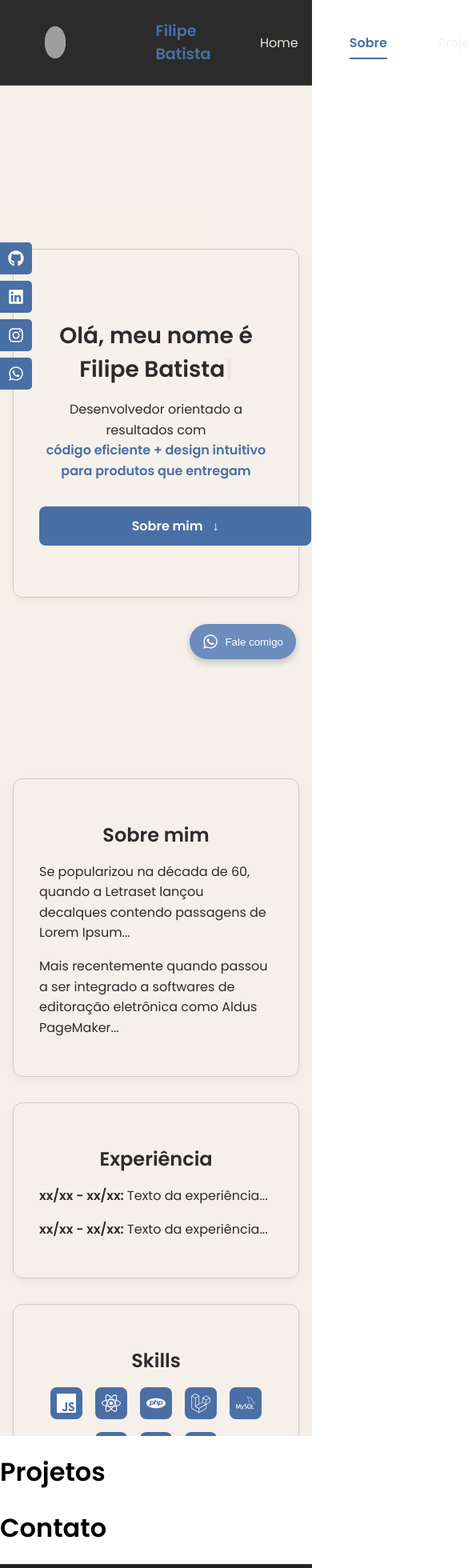
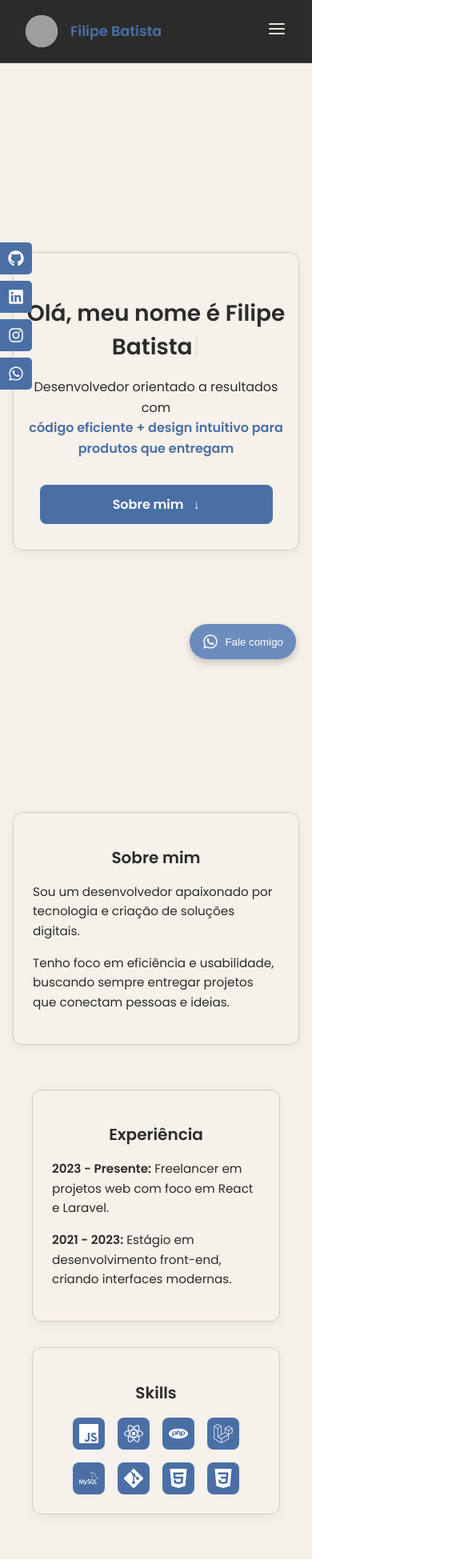
Before and after one commit to FilipeBPDev/portfolio, a React (Vite) app: page / in a window 390 px wide. Shown: the top 1960 px of the page at 80% size, 585 px wide, since content can reach past the window. Built offline with nearby package versions, Linux system fonts and the light colour scheme; grey boxes are pictures that could not be loaded.

Commit message:
improvement/ ajustes responsividade mobile das pages home e about

```diff
--- a/package.json
+++ b/package.json
@@ -10,7 +10,8 @@
     "preview": "vite preview"
   },
   "dependencies": {
-    "framer-motion": "^12.16.0",
+    "framer-motion": "^12.18.1",
+    "lucide-react": "^0.516.0",
     "react": "^19.1.0",
     "react-dom": "^19.1.0",
     "react-icons": "^5.5.0",
--- a/src/components/Navbar/Navbar.jsx
+++ b/src/components/Navbar/Navbar.jsx
@@ -1,10 +1,12 @@
-import { NavLink } from "react-router-dom";
 import { useEffect, useState } from "react";
+import { FiMenu, FiX } from "react-icons/fi";
 import styles from "./Navbar.module.css";
 
 export default function Navbar() {
+  const [activeSection, setActiveSection] = useState("home");
+  const [menuOpen, setMenuOpen] = useState(false);
 
-// Função para alternar tema
+  // Alternar tema
   const toggleTheme = () => {
     const current = document.documentElement.getAttribute("data-theme");
     const newTheme = current === "dark" ? "light" : "dark";
@@ -12,43 +14,45 @@ document.documentElement.setAttribute("data-theme", newTheme);
     localStorage.setItem("theme", newTheme);
   };
 
-// Carrega tema salvo ao iniciar
+  // Carregar tema salvo
   useEffect(() => {
     const savedTheme = localStorage.getItem("theme") || "light";
     document.documentElement.setAttribute("data-theme", savedTheme);
   }, []);
 
-const [activeSection, setActiveSection] = useState("home");
-
-// Função para detectar a seção visível
+  // Detectar seção ativa ao rolar
   useEffect(() => {
     const handleScroll = () => {
-const sections = ['home', 'sobre', 'projetos', 'contato'];
+      const sections = ["home", "sobre", "projetos", "contato"];
       const scrollPosition = window.scrollY + 100;
-
       for (const section of sections) {
         const element = document.getElementById(section);
         if (element) {
           const offsetTop = element.offsetTop;
           const offsetHeight = element.offsetHeight;
-
-if (scrollPosition >= offsetTop && scrollPosition < offsetTop + offsetHeight) { setActiveSection(section); break; } } }
-    }; window.addEventListener('scroll', handleScroll); return ()=> window.removeEventListener('scroll', handleScroll);
+          if (
+            scrollPosition >= offsetTop &&
+            scrollPosition < offsetTop + offsetHeight
+          ) {
+            setActiveSection(section);
+            break;
+          }
+        }
+      }
+    };
+    window.addEventListener("scroll", handleScroll);
+    return () => window.removeEventListener("scroll", handleScroll);
   }, []);
 
-    // ... (mantenha seu toggleTheme e useEffect do tema)
+  // Scroll suave
   const handleSmoothScroll = (e, sectionId) => {
-    e.preventDefault(); // Importante para evitar o "salto"
-    document.getElementById(sectionId)?.scrollIntoView({
-    behavior: 'smooth'
-    });
+    e.preventDefault();
+    setMenuOpen(false);
+    document.getElementById(sectionId)?.scrollIntoView({ behavior: "smooth" });
   };
-
-
 
   return (
     <nav className={styles.navbar}>
-        {/* Lado esquerdo - Logo/Nome */}
       <div className={styles.leftSection}>
         <div className={styles.profilePhoto}>
           <img src="/caminho/para/sua-foto.jpg" alt="Foto de perfil" />
@@ -56,25 +60,37 @@ if (scrollPosition >= offsetTop && scrollPosition < offsetTop + offsetHeight) {
         <div className={styles.name}>Filipe Batista</div>
       </div>
 
-        <div className={styles.rightSection}>
+      <div className={styles.mobileToggle} onClick={() => setMenuOpen(!menuOpen)}>
+        {menuOpen ? <FiX size={24} /> : <FiMenu size={24} />}
+      </div>
+
+      <div className={`${styles.rightSection} ${menuOpen ? styles.showMenu : ""}`}>
         <div className={styles.navLinks}>
-                <a href="#sobre" onClick={(e)=> handleSmoothScroll(e, 'home')}
-                    className={activeSection === 'home' ? styles.active : undefined}
+          <a
+            href="#home"
+            onClick={(e) => handleSmoothScroll(e, "home")}
+            className={activeSection === "home" ? styles.active : undefined}
           >
             Home
           </a>
-                <a href="#sobre" onClick={(e)=> handleSmoothScroll(e, 'sobre')}
-                    className={activeSection === 'sobre' ? styles.active : undefined}
+          <a
+            href="#sobre"
+            onClick={(e) => handleSmoothScroll(e, "sobre")}
+            className={activeSection === "sobre" ? styles.active : undefined}
           >
             Sobre
           </a>
-                <a href="#projetos" onClick={(e)=> handleSmoothScroll(e, 'projetos')}
-                    className={activeSection === 'projetos' ? styles.active : undefined}
+          <a
+            href="#projetos"
+            onClick={(e) => handleSmoothScroll(e, "projetos")}
+            className={activeSection === "projetos" ? styles.active : undefined}
           >
             Projetos
           </a>
-                <a href="#contato" onClick={(e)=> handleSmoothScroll(e, 'contatos')}
-                    className={activeSection === 'contato' ? styles.active : undefined}
+          <a
+            href="#contato"
+            onClick={(e) => handleSmoothScroll(e, "contato")}
+            className={activeSection === "contato" ? styles.active : undefined}
           >
             Contato
           </a>
--- a/src/components/Navbar/Navbar.module.css
+++ b/src/components/Navbar/Navbar.module.css
@@ -1,41 +1,43 @@
-/* Variáveis globais - pode colocar no :root no seu arquivo principal */
 :root {
   --color-primary: #4a6fa5;
   --color-accent: #6b8cbc;
   --transition-speed: 0.3s;
 }
 
-/* Estilos do Navbar */
+/* Tema escuro */
+[data-theme='dark'] {
+  --navbar-bg: #f5f0e8f0;
+  --navbar-border: rgba(0, 0, 0, 0.1);
+  --navbar-text: #2b2b2b;
+}
+
+/* Tema claro */
+[data-theme='light'] {
+  --navbar-bg: #2b2b2b;
+  --navbar-border: rgba(255, 255, 255, 0.1);
+  --navbar-text: #f5f0e8f0;
+}
+
 .navbar {
   display: flex;
   justify-content: space-between;
   align-items: center;
-  padding: 1.5rem 2rem;
+  padding: 1.2rem 2rem;
   background-color: var(--navbar-bg);
   border-bottom: 1px solid var(--navbar-border);
   position: sticky;
   top: 0;
-  z-index: 100;
-  transition: background-color var(--transition-speed) ease,
-              border-color var(--transition-speed) ease;
+  z-index: 1000;
+  transition: background-color var(--transition-speed), border-color var(--transition-speed);
 }
 
-/* Seções do Navbar */
+/* Seção esquerda: foto + nome */
 .leftSection {
   display: flex;
   align-items: center;
-  padding: 0 1.5rem;
-  gap: 7rem;
+  gap: 1rem;
 }
 
-.rightSection {
-  display: flex;
-  align-items: center;
-  padding: 0 1.5rem;
-  gap: 3rem;
-}
-
-/* Foto de perfil */
 .profilePhoto {
   width: 40px;
   height: 40px;
@@ -50,26 +52,37 @@
   object-fit: cover;
 }
 
-/* Nome */
 .name {
-  font-weight: 700;
-  font-size: 1.2rem;
+  font-weight: bold;
+  font-size: 1.1rem;
   color: var(--color-primary);
 }
 
-/* Links de navegação */
+/* Toggle Mobile (ícone hambúrguer) */
+.mobileToggle {
+  display: none;
+  cursor: pointer;
+  color: var(--navbar-text);
+}
+
+/* Seção direita (links e botão tema) */
+.rightSection {
+  display: flex;
+  align-items: center;
+  gap: 2rem;
+}
+
 .navLinks {
   display: flex;
-  gap: 4rem;
+  gap: 2rem;
 }
 
 .navbar a {
   color: var(--navbar-text);
   text-decoration: none;
   font-weight: 500;
-  padding: 0.5rem 0;
   position: relative;
-  transition: color var(--transition-speed) ease;
+  transition: color var(--transition-speed);
 }
 
 .navbar a:hover {
@@ -82,25 +95,25 @@
 }
 
 .navbar a.active::after {
-  content: '';
+  content: "";
   position: absolute;
-  bottom: 0;
+  bottom: -2px;
   left: 0;
   width: 100%;
   height: 2px;
   background-color: var(--color-primary);
 }
 
-/* Botão de tema */
+/* Botão de alternar tema */
 .themeToggle {
   background: var(--color-primary);
   color: var(--navbar-text);
   border: none;
-  padding: 0.5rem 1.2rem;
+  padding: 0.5rem 1rem;
   border-radius: 6px;
   cursor: pointer;
-  transition: all var(--transition-speed) ease;
   font-weight: 500;
+  transition: background var(--transition-speed), transform var(--transition-speed);
 }
 
 .themeToggle:hover {
@@ -108,15 +121,43 @@
   transform: translateY(-1px);
 }
 
-/* Definições de tema */
-[data-theme='dark'] {
-  --navbar-bg: #f5f0e8f0;
-  --navbar-border: rgba(0, 0, 0, 0.1);
-  --navbar-text: #2b2b2b;
+/* ===================== RESPONSIVO ===================== */
+@media (max-width: 768px) {
+  .mobileToggle {
+    display: block;
+  }
+
+  .rightSection {
+    position: absolute;
+    top: 100%;
+    right: 0;
+    background-color: var(--navbar-bg);
+    flex-direction: column;
+    align-items: flex-start;
+    gap: 1rem;
+    width: 100%;
+    padding: 1rem 2rem;
+    display: none;
+    transition: all var(--transition-speed);
+  }
+
+  .showMenu {
+    display: flex;
+  }
+
+  .navLinks {
+    flex-direction: column;
+    width: 100%;
+    gap: 1rem;
+  }
+
+  .navbar a {
+    width: 75%;
+    padding: 0.5rem 0;
+    margin-left: 70px;
+  }
+
+  .themeToggle {
+    align-self: flex-start;
+  }
 }
-
-[data-theme='light'] {
-  --navbar-bg: #2b2b2b;
-  --navbar-border: rgba(255, 255, 255, 0.1);
-  --navbar-text: #f5f0e8f0;
-}
--- a/src/index.css
+++ b/src/index.css
@@ -15,6 +15,9 @@
 
 html {
   scroll-behavior: smooth;
+  margin: 0;
+  padding: 0;
+  overflow-x: hidden;
 }
 
 a {
@@ -27,6 +30,8 @@ a:hover {
 }
 
 body {
+  padding: 0;
+  overflow-x: hidden;
   margin: 0;
   display: flex;
   place-items: center;
--- a/src/pages/About/About.jsx
+++ b/src/pages/About/About.jsx
@@ -1,19 +1,12 @@
 import { motion } from 'framer-motion';
 import {
-  SiJavascript,
-  SiHtml5,
-  SiCss3,
-  SiReact,
-  SiPhp,
-  SiLaravel,
-  SiMysql,
-  SiGit
+  SiJavascript, SiHtml5, SiCss3, SiReact,
+  SiPhp, SiLaravel, SiMysql, SiGit
 } from 'react-icons/si';
 import styles from './About.module.css';
 import { useEffect } from 'react';
 
 export default function Sobre() {
-
   useEffect(() => {
     const elements = document.querySelectorAll('.fade-in');
     const observer = new IntersectionObserver((entries) => {
@@ -24,62 +17,40 @@ export default function Sobre() {
     elements.forEach(el => observer.observe(el));
   }, []);
 
-
   return (
     <main id="sobre" className={`${styles.container} ${styles.sobreSection}`}>
       <div className={styles.wrapper}>
-        {/* Coluna Esquerda */}
-        <section className={styles.leftBox}>
-          <motion
+        <section className={`${styles.leftBox} fade-in`}>
+          <motion.div
             initial={{ opacity: 0, y: 30 }}
             animate={{ opacity: 1, y: 0 }}
             transition={{ duration: 0.6 }}
           >
             <h2>Sobre mim</h2>
             <p>
-              Se popularizou na década de 60, quando a Letraset lançou decalques contendo passagens de Lorem Ipsum...
+              Sou um desenvolvedor apaixonado por tecnologia e criação de soluções digitais.
             </p>
             <p>
-              Mais recentemente quando passou a ser integrado a softwares de editoração eletrônica como Aldus PageMaker...
+              Tenho foco em eficiência e usabilidade, buscando sempre entregar projetos que conectam pessoas e ideias.
             </p>
-          </motion>
+          </motion.div>
         </section>
 
-        {/* Coluna Direita */}
         <div className={styles.rightColumn}>
-          <section className={styles.rightBox}>
+          <section className={`${styles.rightBox} fade-in`}>
             <h2>Experiência</h2>
-            <p><strong>xx/xx - xx/xx:</strong> Texto da experiência...</p>
-            <p><strong>xx/xx - xx/xx:</strong> Texto da experiência...</p>
+            <p><strong>2023 - Presente:</strong> Freelancer em projetos web com foco em React e Laravel.</p>
+            <p><strong>2021 - 2023:</strong> Estágio em desenvolvimento front-end, criando interfaces modernas.</p>
           </section>
 
-          <section className={styles.rightBox}>
+          <section className={`${styles.rightBox} fade-in`}>
             <h2>Skills</h2>
             <div className={styles.skills}>
-              <div className={styles.skillIcon} title="JavaScript">
-                <SiJavascript size="1.5rem" />
+              {[SiJavascript, SiReact, SiPhp, SiLaravel, SiMysql, SiGit, SiHtml5, SiCss3].map((Icon, index) => (
+                <div className={styles.skillIcon} key={index}>
+                  <Icon size="1.5rem" />
                 </div>
-              <div className={styles.skillIcon} title="React">
-                <SiReact size="1.5rem" />
-              </div>
-              <div className={styles.skillIcon} title="PHP">
-                <SiPhp size="1.5rem" />
-              </div>
-              <div className={styles.skillIcon} title="Laravel">
-                <SiLaravel size="1.5rem" />
-              </div>
-              <div className={styles.skillIcon} title="MySQL">
-                <SiMysql size="1.5rem" />
-              </div>
-              <div className={styles.skillIcon} title="Git">
-                <SiGit size="1.5rem" />
-              </div>
-                <div className={styles.skillIcon} title="HTML5">
-                <SiHtml5 size="1.5rem" />
-              </div>
-              <div className={styles.skillIcon} title="CSS3">
-                <SiCss3 size="1.5rem" />
-              </div>
+              ))}
             </div>
           </section>
         </div>
--- a/src/pages/About/About.module.css
+++ b/src/pages/About/About.module.css
@@ -1,38 +1,46 @@
 .sobreSection {
   scroll-margin-top: 120px;
 }
+
 .container {
   background-color: var(--color-bg);
   color: var(--color-text);
   display: flex;
   justify-content: center;
   align-items: center;
-  height: 100vh;
-  padding: 0 1rem;
+  min-height: 100vh;
+  padding: 2rem 1rem;
   width: 100%;
   overflow-x: hidden;
-   overflow-y: auto;
   box-sizing: border-box;
 }
 
-
 .wrapper {
   display: flex;
+  flex-wrap: wrap;
   flex-direction: row;
   gap: 2rem;
   max-width: 1200px;
   width: 100%;
-  flex-wrap: wrap;
-  margin-top: 90px;
+  margin-top: 70px;
+  box-sizing: border-box;
 }
 
-.leftBox {
-  flex: 3;
+.leftBox,
+.rightBox {
   background-color: rgba(255, 255, 255, 0.05);
   padding: 2rem;
   border-radius: 12px;
   border: 1px solid #ccc;
   box-shadow: 0 4px 12px rgba(0, 0, 0, 0.05);
+  width: 100%;
+  max-width: 100%;
+  box-sizing: border-box;
+}
+
+.leftBox {
+  flex: 3;
+  min-width: 280px;
 }
 
 .rightColumn {
@@ -40,14 +48,9 @@
   display: flex;
   flex-direction: column;
   gap: 2rem;
-}
-
-.rightBox {
-  background-color: rgba(255, 255, 255, 0.05);
-  padding: 2rem;
-  border-radius: 12px;
-  border: 1px solid #ccc;
-  box-shadow: 0 4px 12px rgba(0, 0, 0, 0.05);
+  min-width: 280px;
+  width: 100%;
+  box-sizing: border-box;
 }
 
 h2 {
@@ -81,11 +84,9 @@ p {
   align-items: center;
   border-radius: 8px;
   font-weight: bold;
+  transition: transform 0.3s ease;
 }
 
-.skillIcon {
-  transition: transform 0.3s ease;
-}
 .skillIcon:hover {
   transform: scale(1.1);
 }
@@ -95,15 +96,36 @@ p {
   transform: translateY(20px);
   transition: all 0.6s ease;
 }
+
 .fade-in.visible {
   opacity: 1;
   transform: translateY(0);
 }
 
-
 /* Responsivo */
 @media (max-width: 900px) {
   .wrapper {
     flex-direction: column;
+    margin-top: 60px;
+  }
+
+  .leftBox,
+  .rightBox,
+  .rightColumn {
+    width: 100%;
+    max-width: 100%;
+    padding: 1.5rem;
+  }
+
+  h2 {
+    font-size: 1.25rem;
+  }
+
+  p {
+    font-size: 0.95rem;
+  }
+
+  .skills {
+    justify-content: center;
   }
 }
--- a/src/pages/Home/Home.module.css
+++ b/src/pages/Home/Home.module.css
@@ -62,6 +62,7 @@
   background-color: var(--color-accent);
   box-shadow: 0 4px 12px rgba(0, 0, 0, 0.1);
 }
+
 .arrow {
   display: inline-block;
   margin-left: 0.5rem;
@@ -72,7 +73,7 @@
   transform: translateY(3px);
 }
 
-@media (max-width: 600px) {
+@media (max-width: 768px) {
   .hero h1 {
     font-size: 1.75rem;
   }
@@ -82,7 +83,11 @@
   }
 
   .button {
-    width: 100%;
+    width: 75%;
     display: inline-block;
   }
+
+  .hero {
+    padding: 2rem 1rem;
+  }
 }
```
Also changed, not shown: 1 other file (tests, documents, lock files or other folders). Lines whose indentation alone changed are shown as unchanged.
